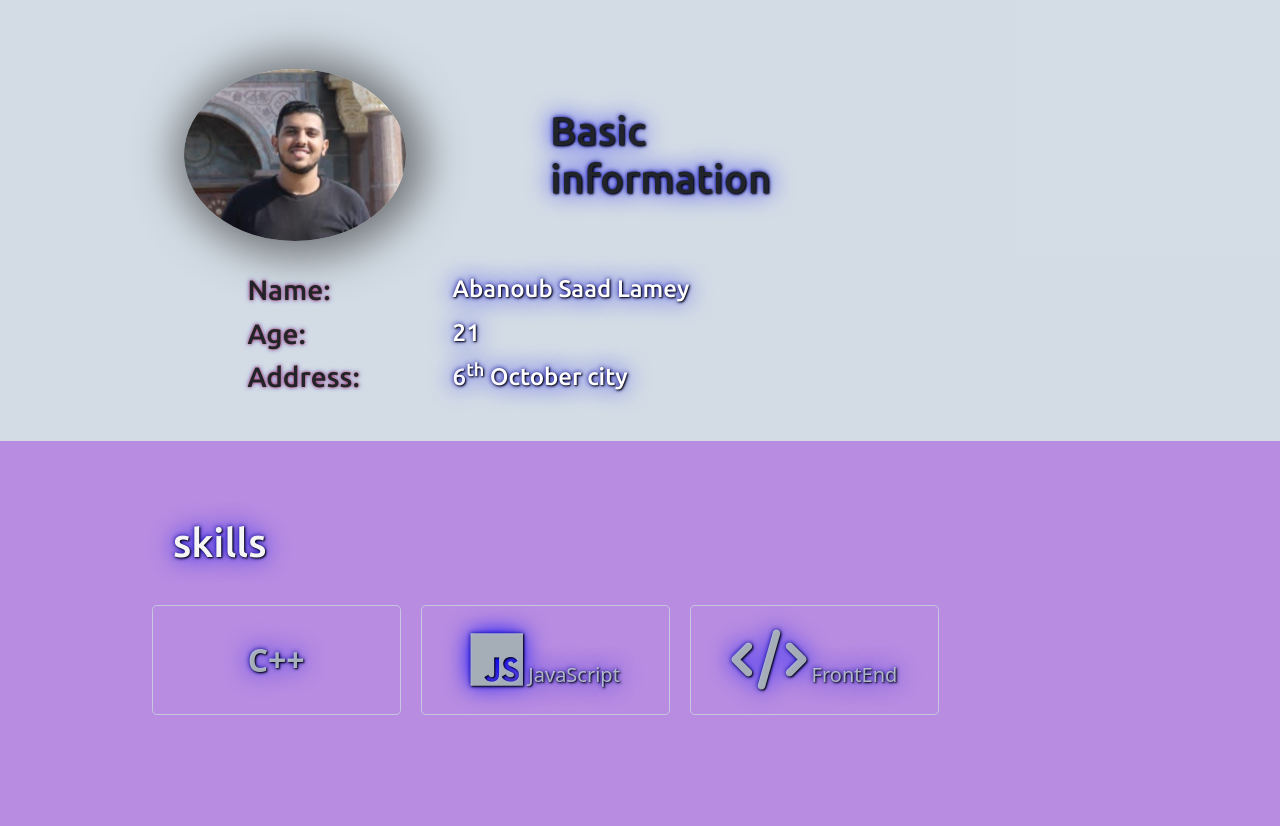
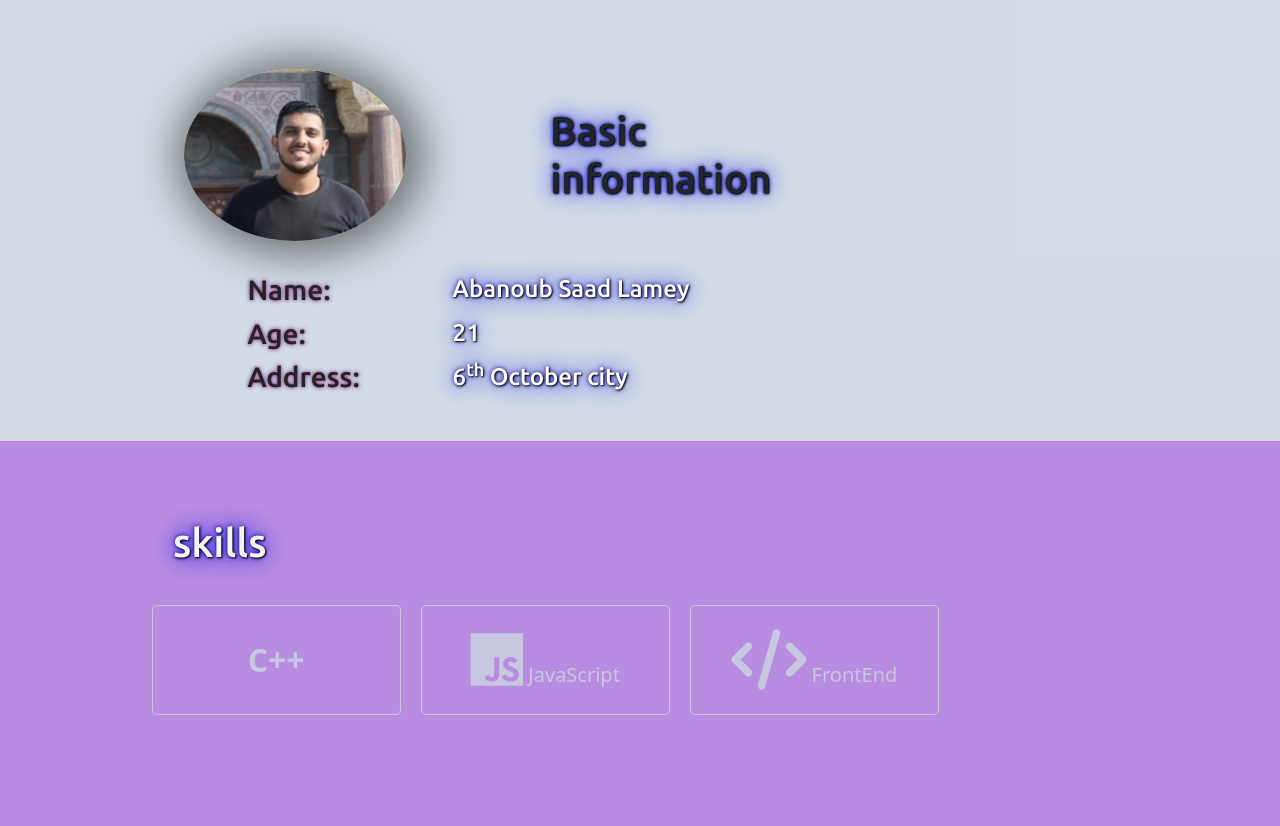
Before and after one commit to abanoubsaad7/MyCV, a plain HTML site: page index.html in a window 1280 px wide. Shown: the top 826 px of the page. Drawn offline with nearby package versions, Linux system fonts and the light colour scheme.

Commit message:
Update stylesheet.css

```diff
--- a/stylesheet.css
+++ b/stylesheet.css
@@ -1,6 +1,6 @@
-body,button{
-    text-shadow: 1px 1px 2px black, 0 0 25px blue, 0 0 5px darkblue;
-}
+
+
+
 img
 {
 
```
